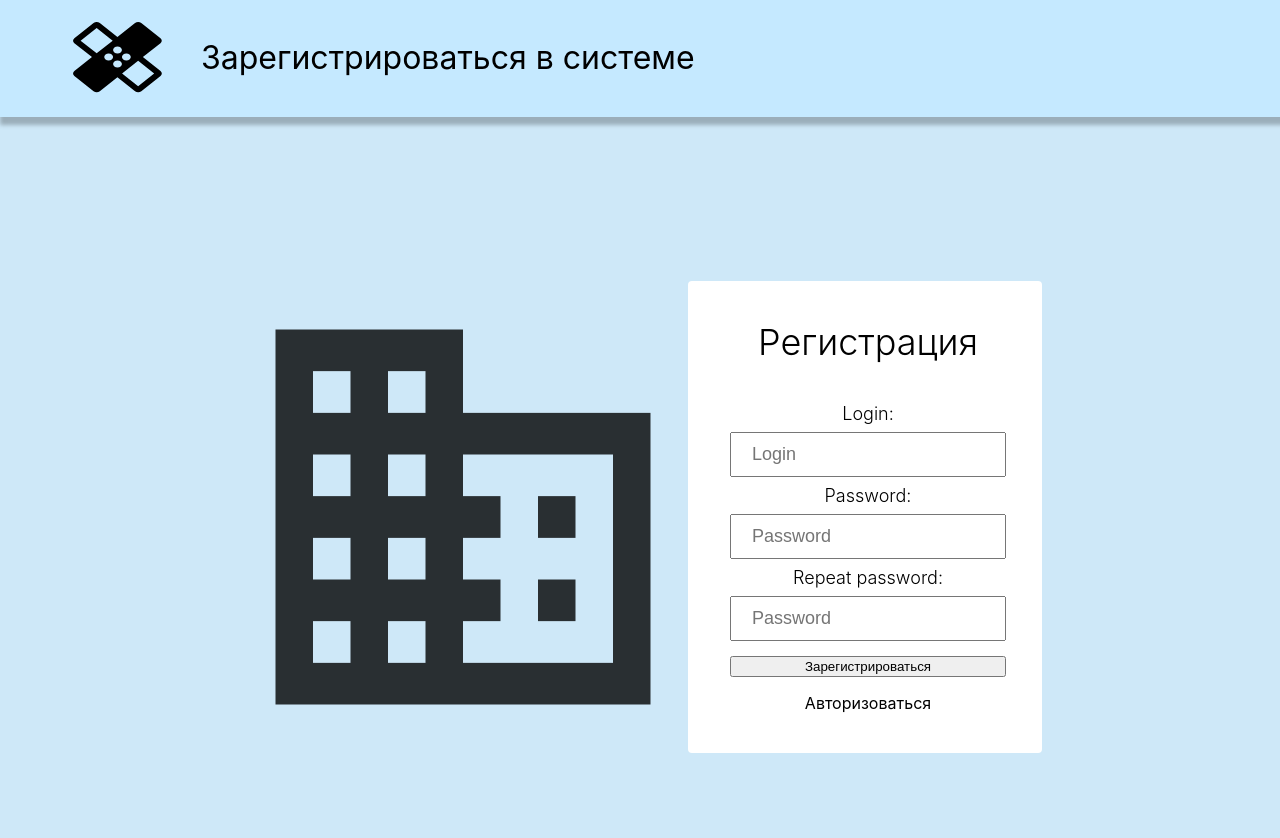
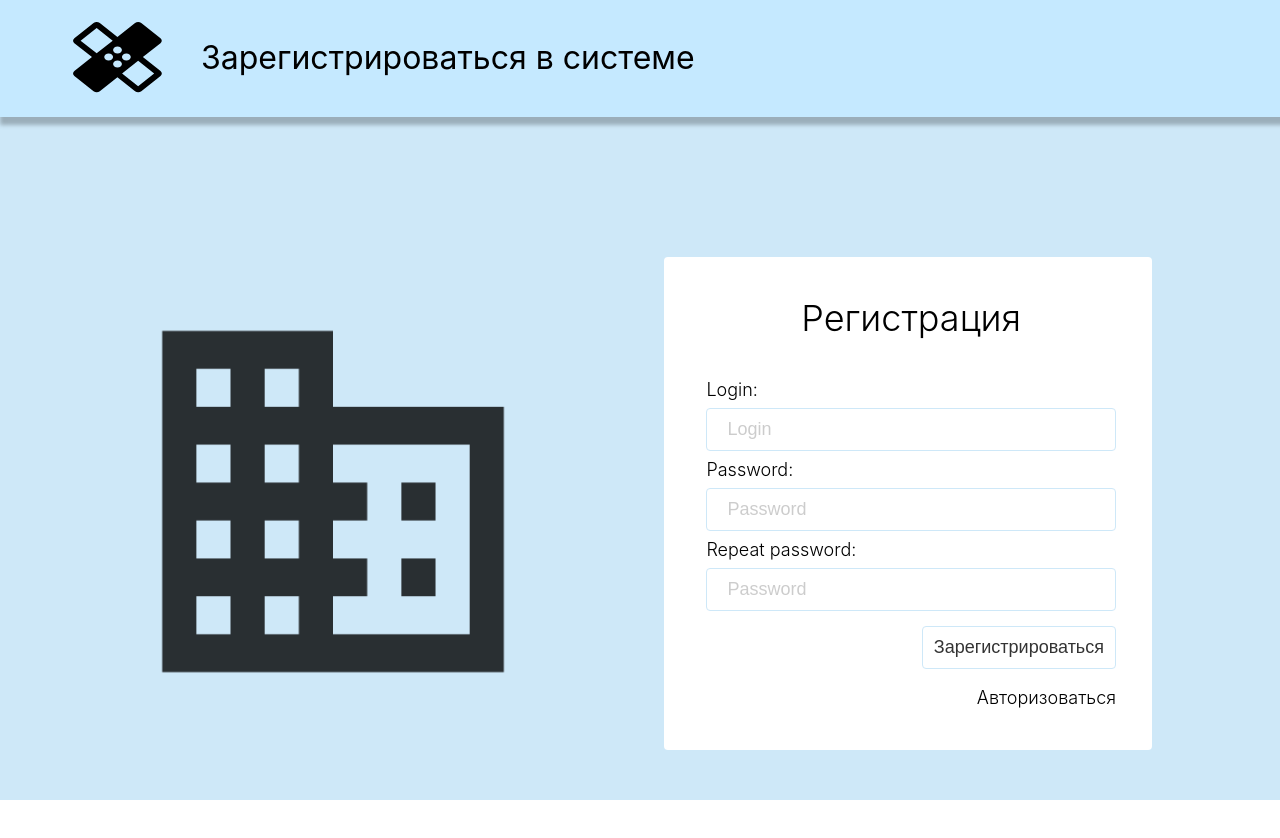
Before and after one commit to EkaterinaRakitina/hospital-frontend, a React (Create React App) app: page / in a window 1280 px wide. Shown: the top 838 px of the page. Built offline with nearby package versions, Linux system fonts and the light colour scheme.

Commit message:
add form

```diff
--- a/src/Components/RegistrationComponent/RegistrationComponent.js
+++ b/src/Components/RegistrationComponent/RegistrationComponent.js
@@ -4,6 +4,11 @@ import image from '../../img/image.png';
 import './RegistrationComponent.scss';
 
 const RegistrationComponent = () => {
+  const handleSubmit = (e) => {
+    e.preventDefault();
+    const formData = new FormData(e.target);
+  };
+
   return (
     <div className="Registration-container">
       <HeaderComponent />
@@ -14,13 +19,23 @@ const RegistrationComponent = () => {
         <div className="Registration-form-container">
           <h2>Регистрация</h2>
           <div className="Form-container">
-            <form>
+            <form onSubmit={handleSubmit}>
               <label>Login: </label>
-              <input type="login" id="login" name="login" placeholder="Login"/>
+              <input type="text" id="login" name="login" placeholder="Login" />
               <label>Password: </label>
-              <input type="password" id="password" name="password" placeholder="Password" />
+              <input
+                type="password"
+                id="password"
+                name="password"
+                placeholder="Password"
+              />
               <label> Repeat password: </label>
-              <input type="repeat" id="repeat" name="repeat" placeholder="Password" />
+              <input
+                type="password"
+                id="repeatPassword"
+                name="repeatPassword"
+                placeholder="Password"
+              />
               <button>Зарегистрироваться</button>
               <p href="#">Авторизоваться</p>
             </form>
--- a/src/Components/RegistrationComponent/RegistrationComponent.scss
+++ b/src/Components/RegistrationComponent/RegistrationComponent.scss
@@ -1,17 +1,19 @@
 .Registration-container {
   background-color: #cee8f8;
+  height: 100vh;
 }
 
 .Registration-wrapper {
   display: flex;
   align-items: center;
-  justify-content: center;
-  height: 100vh;
+  justify-content: space-between;
+  width: 80%;
+  margin: 0 auto;
+  padding: 140px 0 96px 0;
 }
 
 .Image-container {
-  width: 450px;
-  height: 500px;
+  width: 40%;
 
   img {
     width: 100%;
@@ -23,6 +25,7 @@
   padding: 40px 36px 24px 42px;
   border-radius: 4px;
   background: #ffffff;
+  width: 40%;
 
   h2 {
     font-style: normal;
@@ -34,9 +37,11 @@
 }
 
 .Form-container {
+
   form {
     display: flex;
     flex-direction: column;
+    align-items: flex-start;
   }
 
   label {
@@ -49,18 +54,47 @@
 
   input {
     margin-bottom: 8px;
+    border: 1px solid #cee8f8;
+    border-radius: 4px;
+    color: #000;
+    font-size: 18px;
+    padding: 10px 20px;
+    align-self: stretch;
   }
 
   input:last-of-type {
     margin-bottom: 15px;
   }
 
-  input[placeholder] {
+  input::placeholder {
     font-style: normal;
     font-weight: 300;
     font-size: 18px;
     line-height: 21px;
     color: rgba(0, 0, 0, 0.2);
-    padding: 10px 20px;
+  }
+
+  button {
+    display: flex;
+    align-items: center;
+    justify-content: center;
+    padding: 10px 11px;
+    align-self: flex-end;
+    background: #ffffff;
+    border: 1px solid #cee8f8;
+    border-radius: 4px;
+    font-style: normal;
+    font-weight: 300;
+    font-size: 18px;
+    line-height: 21px;
+    color: rgba(0, 0, 0, 0.8);
+  }
+
+  p {
+    align-self: flex-end;
+    font-style: normal;
+    font-weight: 300;
+    font-size: 18px;
+    line-height: 21px;
   }
 }
```
